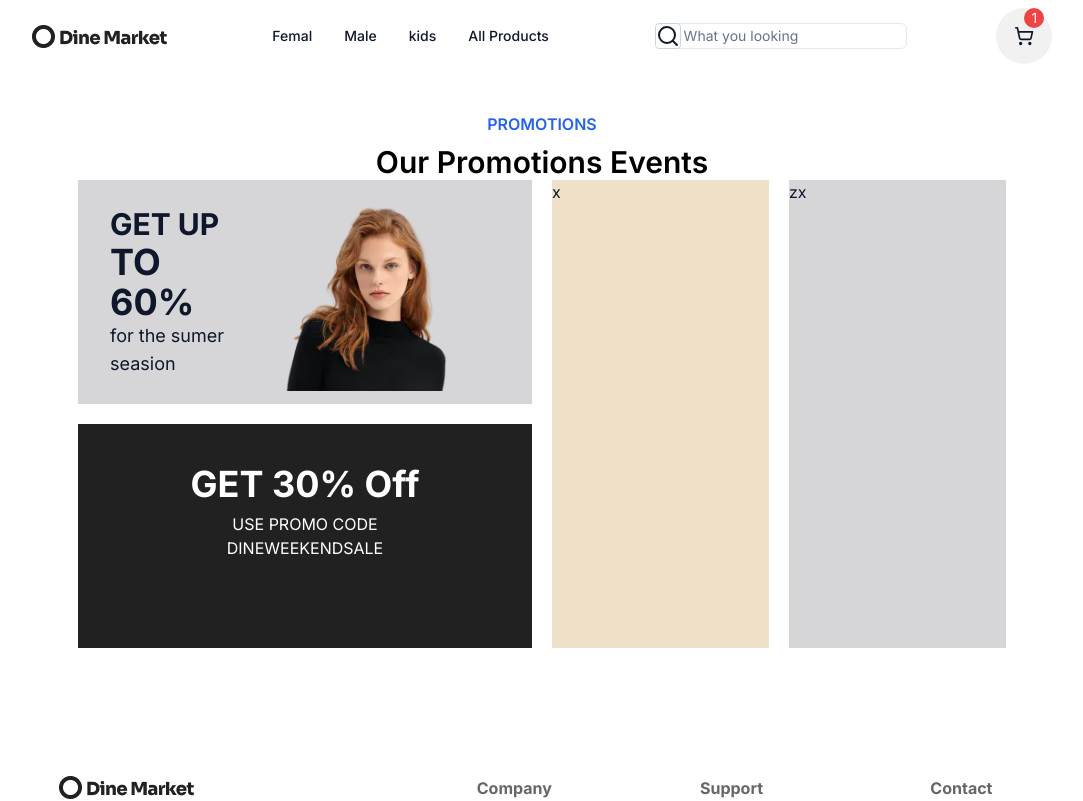
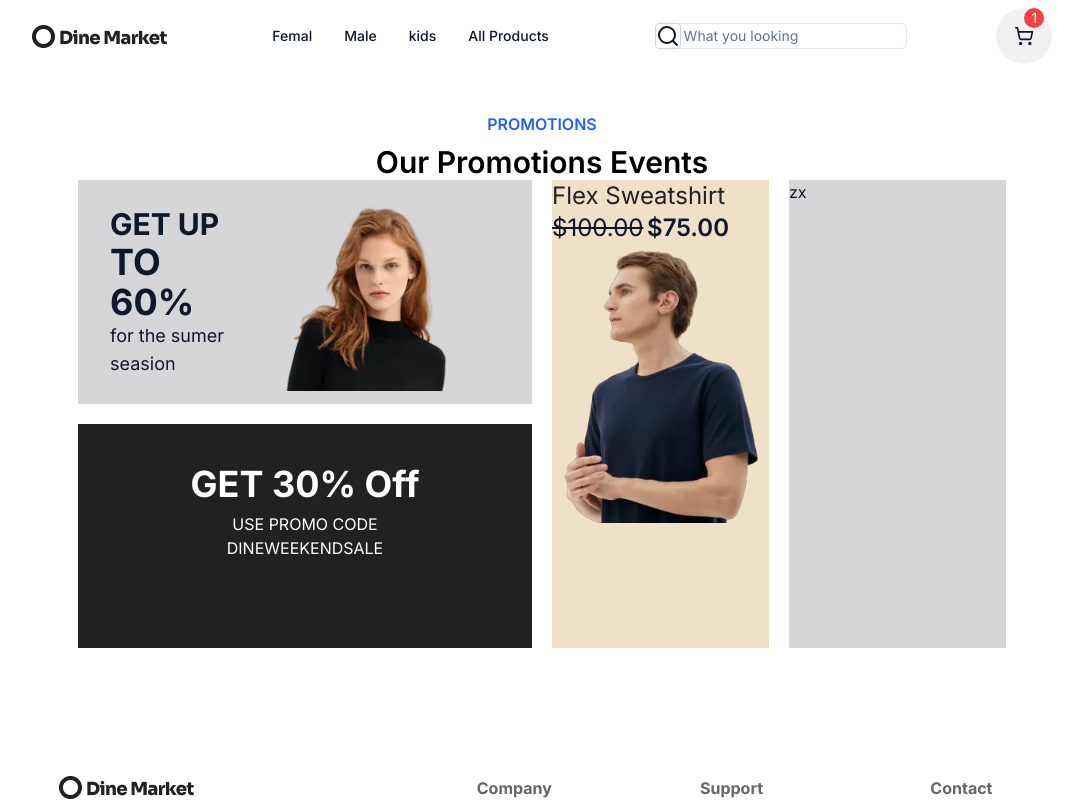
Before and after one commit to Uzairhassan14/Nextjs-Ecomerce-app, a Next.js app in the folder nextjs-ecommerce-clothing-web-app/: page /components/promotions in a window 1280 px wide. Shown: the top 801 px of the page, without its empty margins (98-1181 px from the left). Built offline with nearby package versions, Linux system fonts and the light colour scheme.

Commit message:
'update'

```diff
--- a/nextjs-ecommerce-clothing-web-app/app/components/promotions/page.tsx
+++ b/nextjs-ecommerce-clothing-web-app/app/components/promotions/page.tsx
@@ -1,5 +1,7 @@
 import Image from "next/image";
-import event from "./../../assets/event1.webp";
+import event1 from "./../../assets/event1.webp";
+import event2 from "./../../assets/event2.webp";
+import event3 from "./../../assets/event3.webp";
 export default function page() {
   return (
     <div className="mt-10">
@@ -7,17 +9,17 @@ export default function page() {
       <h6 className="text-black font-semibold text-center text-3xl mt-2">
         Our Promotions Events
       </h6>
-      <div className="md:flex md:flex-row gap-5  ">
+      <div className="lg:flex lg:flex-row gap-5  ">
         <div className="flex flex-col w-full gap-y-5">
           <div className="bg-[#d6d6d8] h-56 w-full p-8 flex items-center  overflow-hidden text-lg leading-0">
             <div>
               <h1 className="text-3xl font-bold ">
-                GET UP <span className="text-4xl"> TO 60%</span>{" "}
+                GET UP <span className="text-4xl"> TO 60%</span>
               </h1>
               for the sumer seasion
             </div>
             <div className="flex justify-center items-center">
-              <Image src={event} width={500} height={700} alt="" />
+              <Image src={event1} width={500} height={700} alt="" />
             </div>
           </div>
           <div className="bg-[#212121] h-56 w-full text-center p-10 text-white">
@@ -26,8 +28,19 @@ export default function page() {
             <button className="bg-slate">DINEWEEKENDSALE</button>
           </div>
         </div>
-        <div className="flex flex-row w-full gap-x-5  ">
-          <div className="bg-[#efe1c7] h-122 w-full">x</div>
+        <div className="flex flex-row w-full gap-x-5   ">
+          <div className="bg-[#efe1c7] h-122 w-full flex flex-col  ">
+            <div>
+              <div className="text-2xl text-[#222]">Flex Sweatshirt</div>
+              <div className="flex justify-between mr-10">
+                <span className="line-through text-2xl">$100.00</span>
+                <span className="font-semibold text-2xl">$75.00</span>
+              </div>
+            </div>
+            <div className="flex justify-center items-end">
+              <Image src={event2} width={500} height={700} alt="" />
+            </div>
+          </div>
           <div className="bg-[#d6d6d8] h-122 w-full">zx</div>
         </div>
       </div>
```
